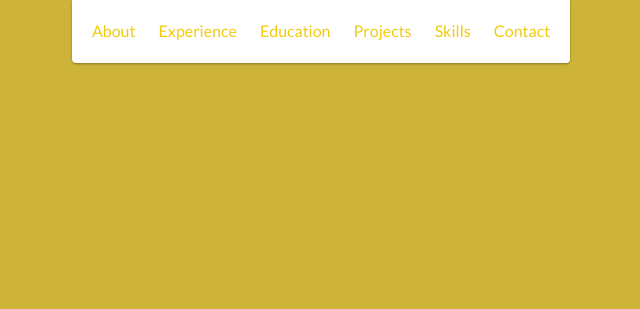
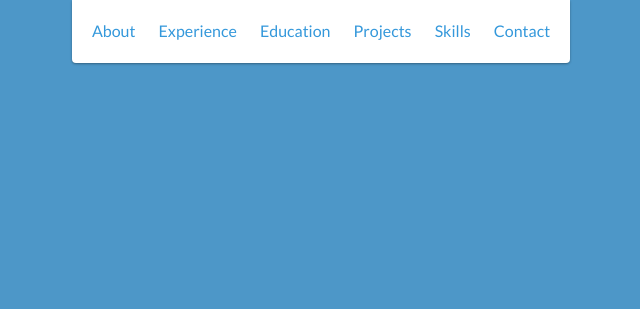
Before and after one commit to emil-yvan/portfolio, a plain HTML site: page index.html in a window 1280 px wide. Shown: the top 309 px of the page, without its empty margins (319-959 px from the left). Drawn offline with nearby package versions, Linux system fonts and the light colour scheme; files that its build step writes are made by us from their sources; files whose address does not match are found by name.

Commit message:
Update styles.scss

```diff
--- a/scss/styles.scss
+++ b/scss/styles.scss
@@ -32,19 +32,19 @@
 */
 
 // Define base and accent colors
-$base-color: #f2cb0a;
+$base-color: #3498db;
 $base-color-hover: darken($base-color, 10%);
 
 // Define background colors
 $background: #fff;
-$background-alt: #eda909;
+$background-alt: #f2f2f5;
 
 // Define border colors
 $border: #dcd9d9;
 
 // Define text colors
-$heading: #f2cb0a;
-$text: #8f8868;
+$heading: #374054;
+$text: #74808a;
 
 /*
     ---------------------
```
